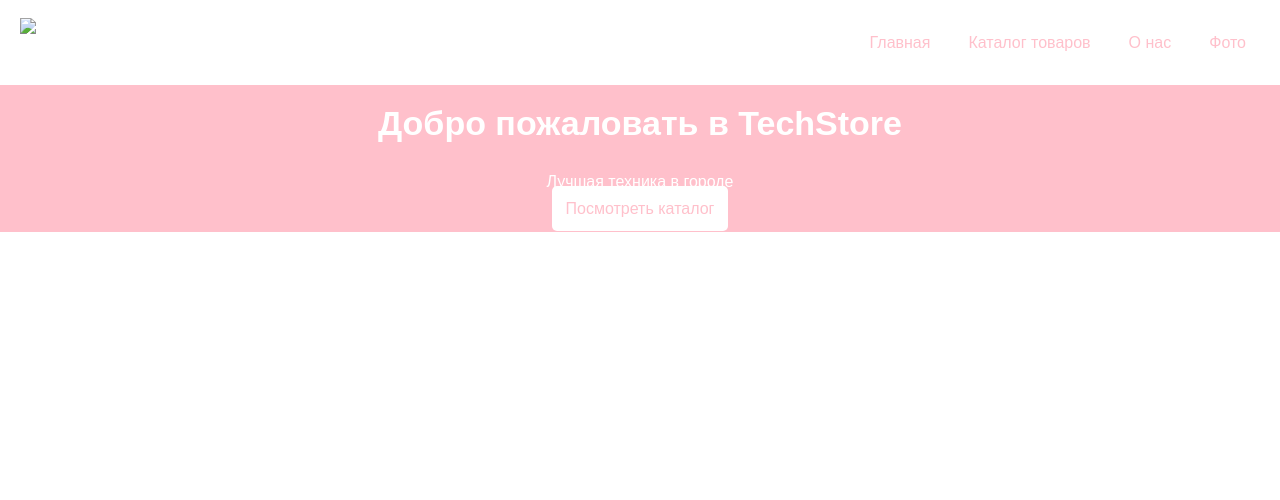
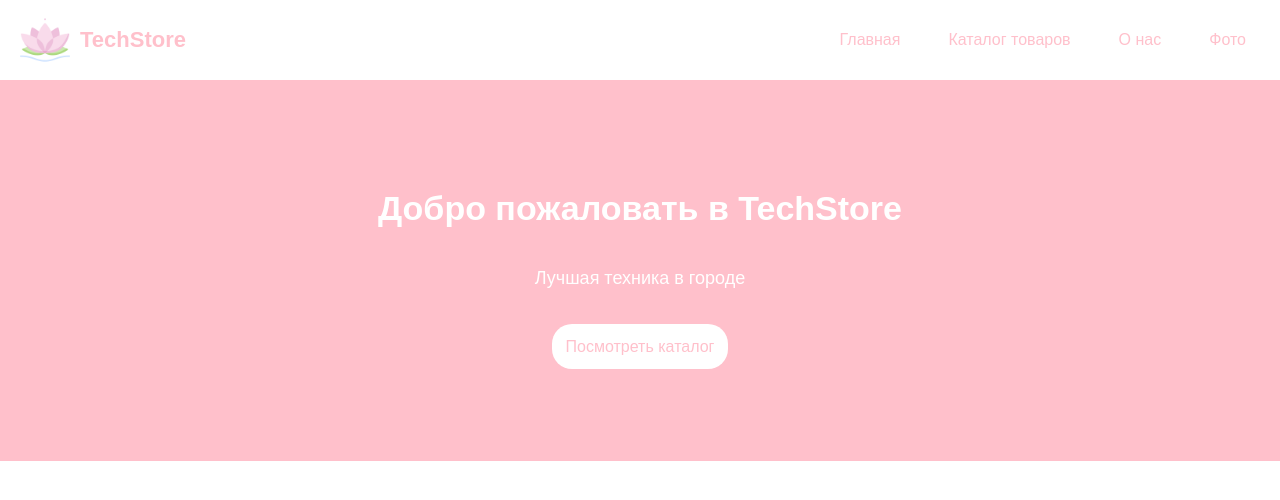
Before and after one commit to VIVIVIciiEND/Lab13_14_Zhanatpaeva_ISRPO, a plain HTML site: page index.html in a window 1280 px wide. Drawn offline with Linux system fonts and the light colour scheme.

Commit message:
Created basic HTML structure for index.html

```diff
--- a/index.html
+++ b/index.html
@@ -9,7 +9,8 @@
   <body>
     <header class="header">
       <div class="logo">
-        <img class="logo_f" src="..." />
+        <img class="logo_f" src="/img/free-icon-lotus-4646215.png" />
+        <span class="logo_t">TechStore</span>
       </div>
       <nav class="nav">
         <a href="#">Главная</a>
--- a/style.css
+++ b/style.css
@@ -12,40 +12,61 @@
   padding: 15px 20px;
   display: flex;
   justify-content: space-between;
-  gap: 10px;
+  align-items: center;
 }
 .nav {
   display: flex;
-  gap: 10px;
+  gap: 20px;
 }
 .logo {
+  display: flex;
+  gap: 10px;
   font-weight: bold;
+  align-items: center;
 }
 .nav a {
   color: pink;
   text-decoration: none;
-  padding: 14px;
-  border-radius: 5px;
-  text-align: center;
+  padding: 10px 14px;
+  border-radius: 20px;
+  transition: 0.3s;
 }
 .nav a:hover {
-  background-color: rgb(180, 93, 107);
+  background-color: rgb(255, 172, 186);
+  color: white;
 }
-section {
+.glav {
   background-color: pink;
   text-decoration: none;
-  padding: 10px;
+  padding: 100px 20px;
   color: white;
   text-align: center;
 }
 .glav h1 {
   font-size: 34px;
-  margin-bottom: 15px;
+  margin-bottom: 25px;
+}
+.glav p {
+  margin-bottom: 40px;
+  font-size: 18px;
 }
 .button {
   color: pink;
   text-decoration: none;
   padding: 14px;
   background-color: white;
-  border-radius: 5px;
+  border-radius: 20px;
 }
+.button:hover{
+  background-color: rgb(255, 172, 186);
+  color: white;
+}
+.logo_f{
+  width: 50px;
+  height: 50px;
+}
+.logo_t{
+  font-size: 22px;
+  color: pink;
+  font-weight: bold;
+}
```
Also changed, not shown: img/free-icon-lotus-4646215.png (added).
